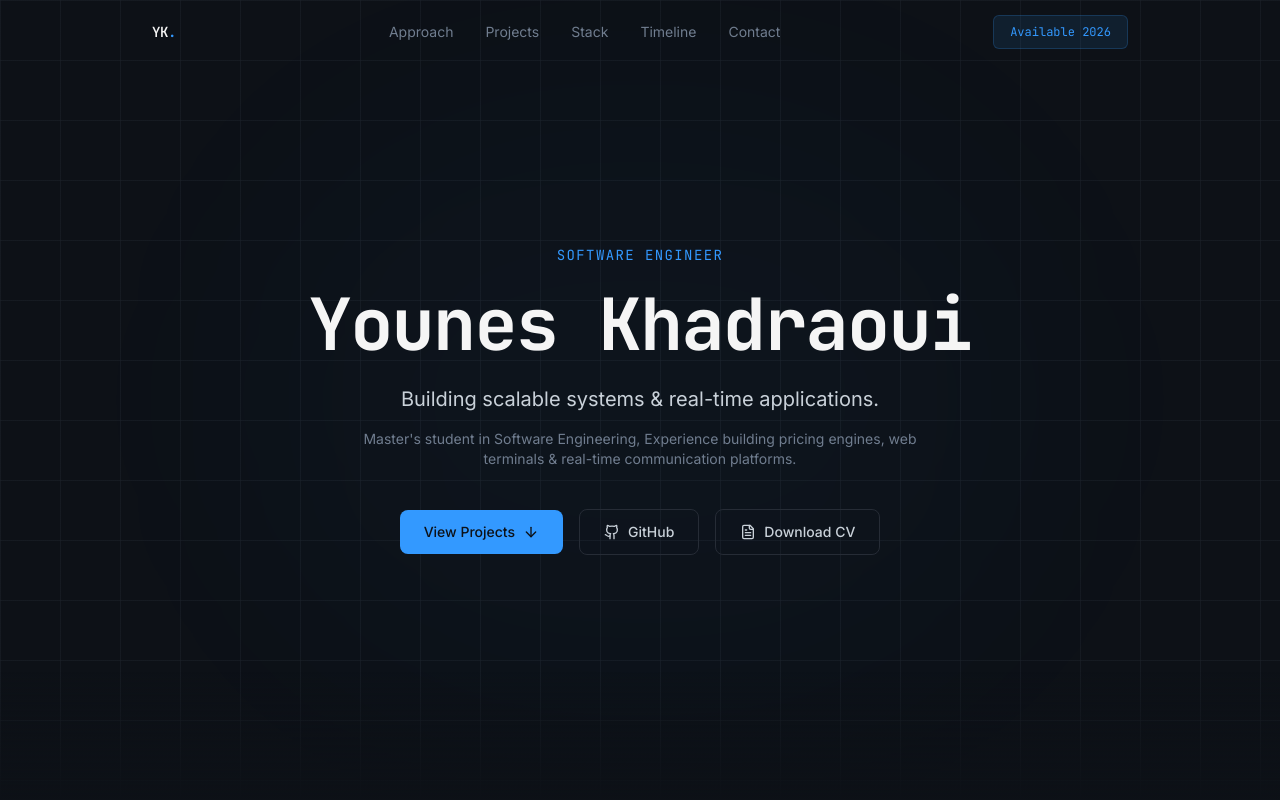
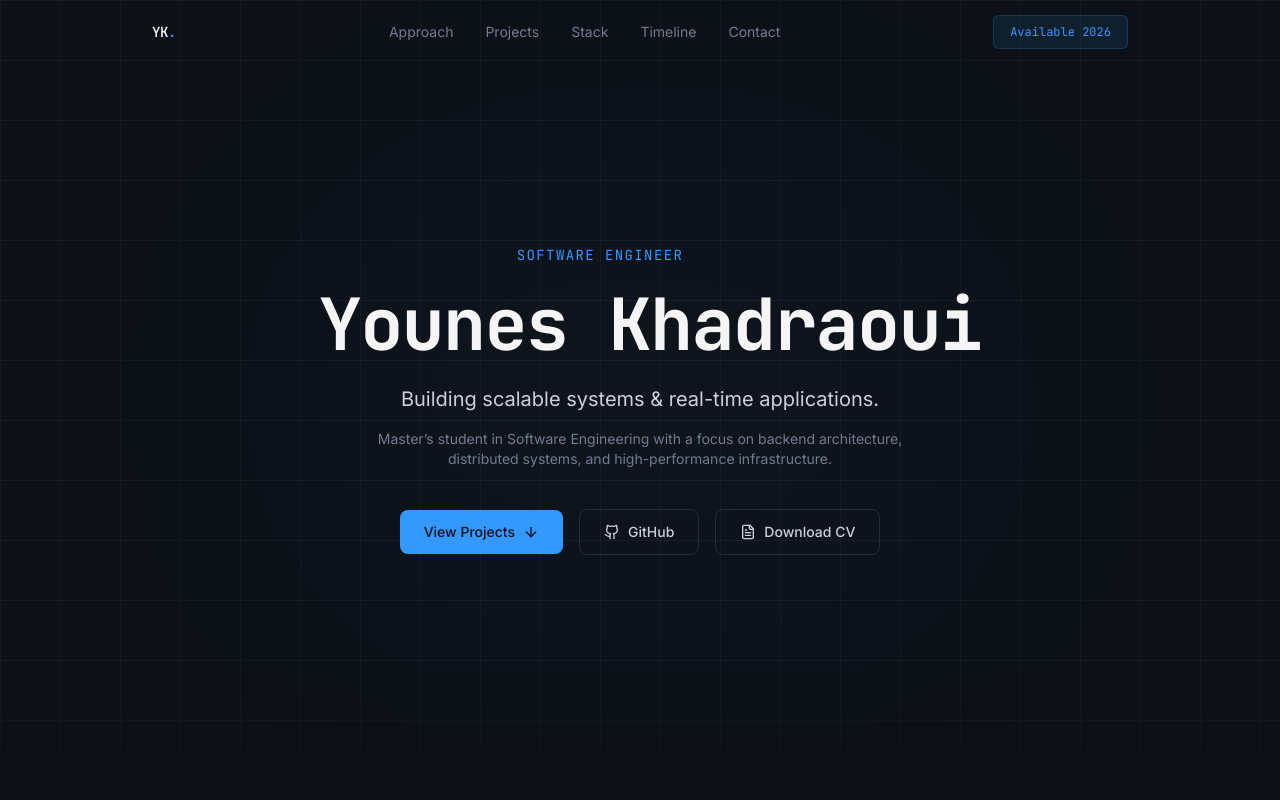
Before and after one commit to Younes-khadraoui/younes_portfolio, a React (Vite) app: page / in a window 1280 px wide. Shown: the top 800 px of the page. Built offline with nearby package versions, Linux system fonts and the light colour scheme; the HTML template or start-up script is replaced by a standard one.

Commit message:
update hero section

```diff
--- a/src/components/Hero.tsx
+++ b/src/components/Hero.tsx
@@ -13,18 +13,19 @@ const Hero = () => {
           animate={{ opacity: 1, y: 0 }}
           transition={{ duration: 0.7, delay: 0.2 }}
         >
-          <p className="font-mono text-sm text-primary mb-6 tracking-widest uppercase">
+          <p className="font-mono text-sm text-primary mb-6 tracking-widest uppercase pr-20">
             Software Engineer
           </p>
-          <h1 className="text-4xl md:text-6xl lg:text-7xl font-bold leading-tight mb-6 tracking-tight">
+          <h1 className="text-4xl md:text-6xl lg:text-7xl font-bold leading-tight mb-6 tracking-tight pl-5">
             Younes Khadraoui
           </h1>
           <p className="text-lg md:text-xl text-foreground max-w-2xl mx-auto mb-4 leading-relaxed">
             Building scalable systems & real-time applications.
           </p>
           <p className="text-sm text-muted-foreground max-w-xl mx-auto mb-10">
-            Master's student in Software Engineering, Experience building
-            pricing engines, web terminals & real-time communication platforms.
+            Master’s student in Software Engineering with a focus on backend
+            architecture, distributed systems, and high-performance
+            infrastructure.
           </p>
         </motion.div>
 
```
